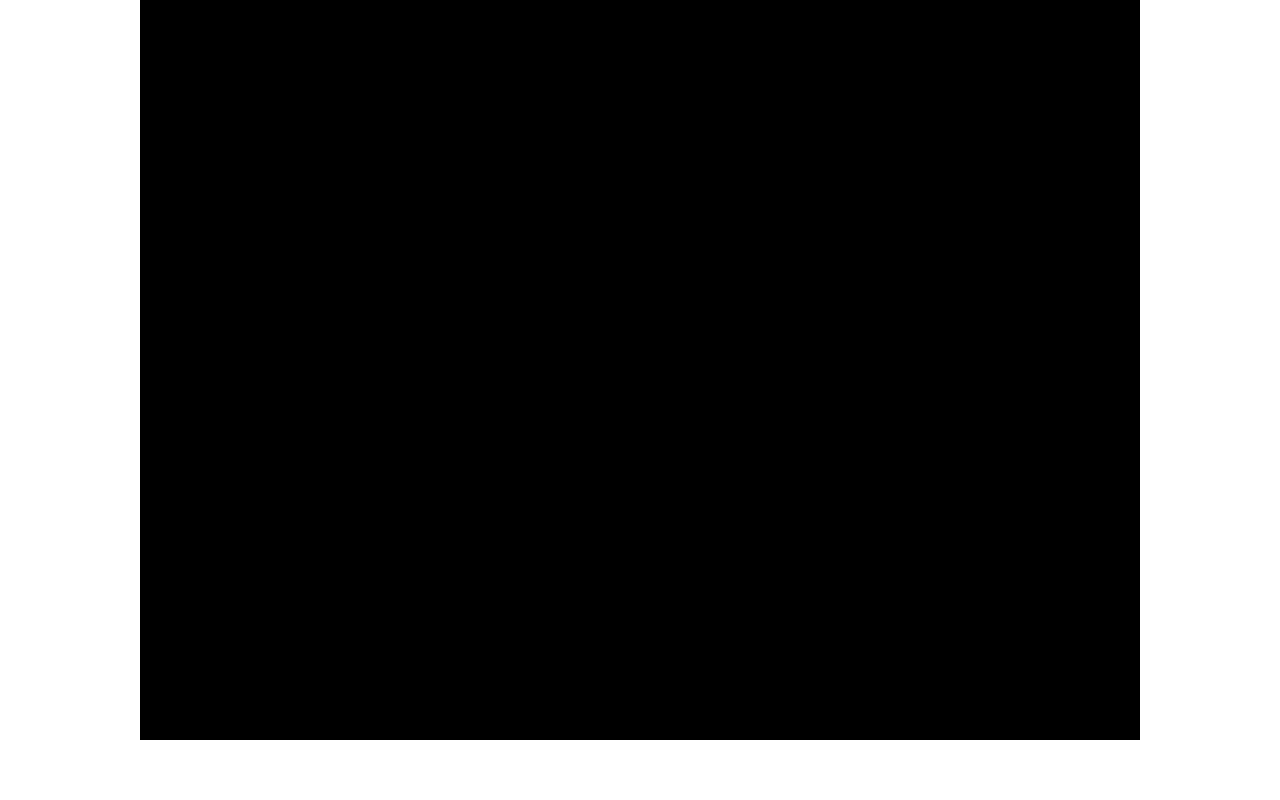
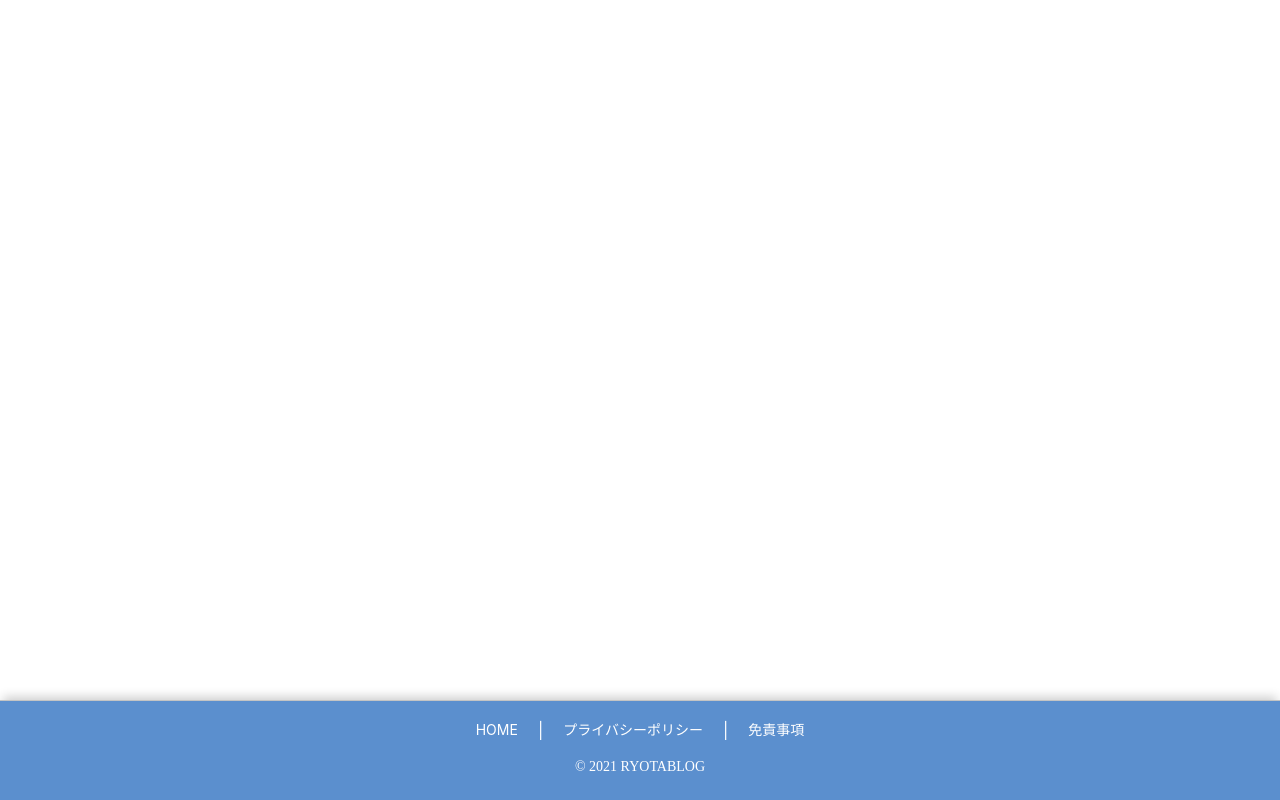
Before and after one commit to RYOTA-F/kosotu-devlog, a Next.js app: page / in a window 1280 px wide. Shown: the part 396-1196 px from the top of the page. Before the commit the page ends 1156 px from the top, so only its background shows below. Built offline with nearby package versions, Linux system fonts and the light colour scheme.

Commit message:
develop: Header / Footer 追加

```diff
--- a/src/components/atoms/NavItem/index.tsx
+++ b/src/components/atoms/NavItem/index.tsx
@@ -1,6 +1,5 @@
 /**
- * atoms/LinkItem
- * Atoms
+ * Atoms/LinkItem
  * @package Component
  */
 import React from 'react'
--- a/src/components/atoms/NavItem/styles.module.scss
+++ b/src/components/atoms/NavItem/styles.module.scss
@@ -15,7 +15,7 @@
   cursor: pointer;
   user-select: none;
   transition: all 0.5s;
-  color: #ffffff;
+  color: var(--c-text);
 
   &:hover {
     text-decoration: underline;
--- /dev/null
+++ b/src/components/organisms/BaseLayout/index.tsx
@@ -0,0 +1,36 @@
+/**
+ * Templates/BaseLayout
+ * @package Component
+ */
+import React from 'react'
+/* component */
+import Header from '@/components/organisms/Header'
+import Footer from '@/components/organisms/Footer'
+/* styles */
+import styles from './styles.module.scss'
+
+/**
+ * Props
+ */
+export type TProps = {
+  children: React.ReactNode
+}
+
+/**
+ * BaseLayout
+ * @param props
+ * @returns
+ */
+const BaseLayout: React.FC = () => {
+
+  return (
+    <>
+      <Header />
+      <div className={styles.headerSpace} />
+      <div className={styles.dummy}></div>
+      <Footer />
+    </>
+  )
+}
+
+export default BaseLayout
--- /dev/null
+++ b/src/components/organisms/BaseLayout/styles.module.scss
@@ -0,0 +1,7 @@
+.headerSpace {
+  margin-top: 96px;
+}
+
+.dummy {
+  height: 1000px;
+}
--- /dev/null
+++ b/src/components/organisms/Footer/index.tsx
@@ -0,0 +1,41 @@
+/**
+* Organisms/Footer
+* @package Component
+*/
+import React from 'react'
+import Link from 'next/link'
+/* components */
+/* constants */
+import { BASE_TITLE } from '@/constants/config'
+/* types */
+/* styles */
+import styles from './styles.module.scss'
+
+/**
+ * @param none
+ * @returns
+ */
+const Footer: React.FC = () => {
+  return (
+    <div className={styles.container}>
+      <ul className={styles.lists}>
+        <Link href={''}>
+          <li className={styles.list}>HOME</li>
+        </Link>
+        <li className={styles.after}>|</li>
+        <Link href={''}>
+          <li className={styles.list}>プライバシーポリシー</li>
+        </Link>
+        <li className={styles.after}>|</li>
+        <Link href={''}>
+          <li className={styles.list}>免責事項</li>
+        </Link>
+      </ul>
+
+      {/* copyright */}
+      <p className={styles.copy}>© 2021 {BASE_TITLE}</p>
+    </div>
+  )
+}
+
+export default Footer
--- /dev/null
+++ b/src/components/organisms/Footer/styles.module.scss
@@ -0,0 +1,38 @@
+.container {
+  width: 100%;
+  height: 100px;
+  padding: 20px 40px 20px;
+  border-top: 1px solid var(--c-line);
+  box-shadow: 0 -6px 10px -3px rgba(0, 0, 0, 0.2);
+  background: var(--c-main);
+}
+
+.copy {
+  margin-top: 20px;
+  text-align: center;
+  color: var(--c-text);
+  font-size: 14px;
+  font-family: 'Times New Roman', 'Times', sans-serif;
+}
+
+.lists {
+  display: flex;
+  flex-wrap: wrap;
+  align-items: center;
+  justify-content: center;
+  color: var(--c-text);
+}
+
+.list {
+  cursor: pointer;
+  font-size: 0.875rem;
+  white-space: nowrap;
+
+  &:hover {
+    text-decoration: underline;
+  }
+}
+
+.after {
+  margin: 0 20px;
+}
--- a/src/components/organisms/Header/index.tsx
+++ b/src/components/organisms/Header/index.tsx
@@ -1,17 +1,17 @@
 /**
- * organisms/Header
- * Organisms
+ * Organisms/Header
  * @package Component
  */
 import React from 'react'
 /* components */
 import NavItem from '@/components/atoms/NavItem'
+/* constants */
+import { BASE_TITLE } from '@/constants/config'
 /* styles */
 import styles from './styles.module.scss'
 
 /**
- * container
- * @param
+ * @param none
  * @returns
  */
 const Header: React.FC = () => {
@@ -38,7 +38,7 @@ const Header: React.FC = () => {
   return (
     <div className={styles.container}>
       <div className={styles.top}>
-        {'高卒Webエンジニアのぼやき'}
+        {BASE_TITLE}
       </div>
       <div className={styles.nav_links}>
         {
--- a/src/components/templates/TopLayout/index.tsx
+++ b/src/components/templates/TopLayout/index.tsx
@@ -1,13 +1,12 @@
 /**
- * templates/TopLayout
- * Templates
+ * Templates/TopLayout
  * @package Component
  */
 import React from 'react'
 /* component */
-import Header from '@/components/organisms/Header'
-/* styles*/
-import styles from './styles.module.scss'
+import BaseLayout from '@/components/organisms/BaseLayout'
+/* constants */
+/* types */
 
 /**
  * container
@@ -17,12 +16,7 @@ import styles from './styles.module.scss'
 const TopLayout: React.FC = () => {
   return (
     <>
-      <Header />
-      <div className={styles.main_container}>
-        <div className={styles.demo}>
-
-        </div>
-      </div>
+      <BaseLayout />
     </>
   )
 }
--- a/src/components/templates/TopLayout/styles.module.scss
+++ /dev/null
@@ -1,8 +0,0 @@
-.main_container {
-  margin: 136px 140px 20px;
-}
-
-.demo {
-  height: 1000px;
-  background-color: black;
-}
--- /dev/null
+++ b/src/constants/config.ts
@@ -0,0 +1,4 @@
+/**
+ * ブログタイトル
+ */
+export const BASE_TITLE = 'RYOTABLOG'
--- a/src/styles/common.scss
+++ b/src/styles/common.scss
@@ -1,6 +1,6 @@
 :root {
   --c-main: #5b8fce;
   --c-line: #c4c4c4;
-
+  --c-text: #ffffff;
   --f-main: 'Quicksand';
 }
```
Also changed, not shown: src/types/metaHead.d.ts (added, +8 -0 lines).
